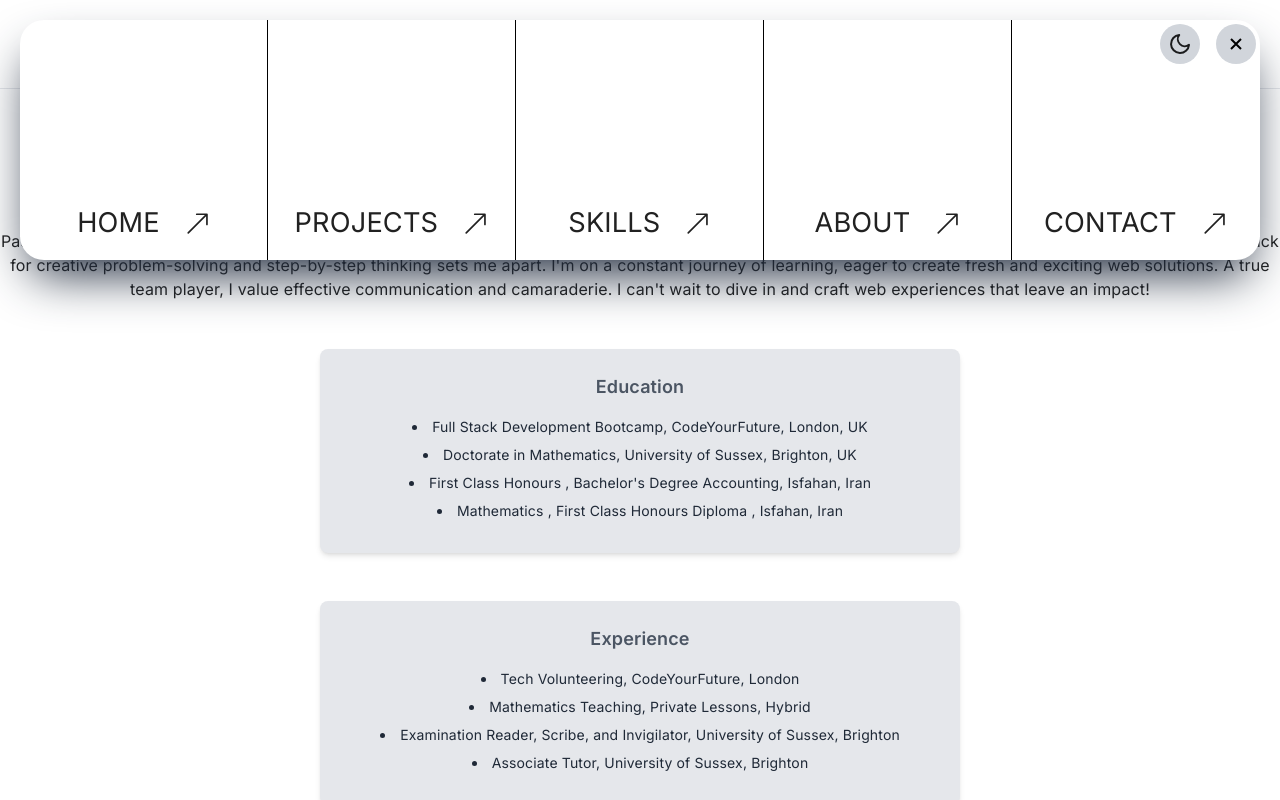
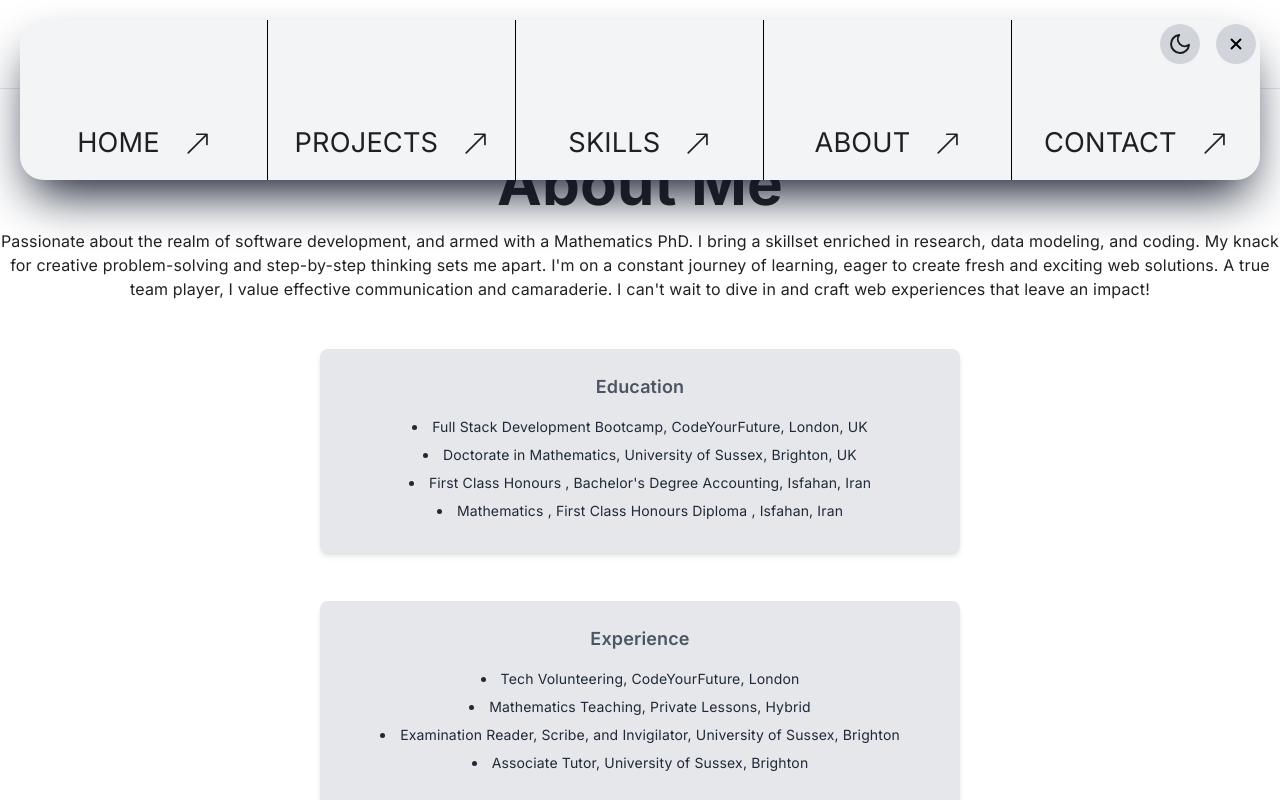
Before and after one commit to leilafarsani/leila-portfolio, a Next.js app: page /about in a window 1280 px wide. Both pictures are taken after a click on the icon 1236 px from the left and 44 px from the top of the page. Shown: the top 800 px of the page. Built offline with nearby package versions, Linux system fonts and the light colour scheme.

Commit message:
dropmenu updated

```diff
--- a/components/navbar/DropMenu.tsx
+++ b/components/navbar/DropMenu.tsx
@@ -37,11 +37,11 @@ export default function DropMenu({ drop, setDrop }: Bol) {
       initial={{ opacity: 0 }}
       animate={{ opacity: 1 }}
       exit={{ opacity: 0 }}
-      className="fixed bg-white top-5 right-5 left-5 rounded-3xl shadow-2xl shadow-slate-800 z-50 "
+      className="fixed bg-gray-100 top-5 right-5 left-5 rounded-3xl shadow-2xl shadow-slate-900 z-50 "
       onClick={() => setDrop(false)}
     >
       <nav className="flex flex-col">
-        <ul className="min-h-[40rem] rounded-3xl lg:min-h-[15rem] h-[100%] flex flex-wrap lg:flex-nowrap uppercase text-center text-[1.7rem]">
+        <ul className="min-h-[30rem] rounded-3xl lg:min-h-[10rem] h-[100%] flex flex-wrap lg:flex-nowrap uppercase text-center text-[1.7rem]">
           {NavLinks.map((item) => (
             <Links name={item.name} path={item.path} last={item.last} />
           ))}
```
